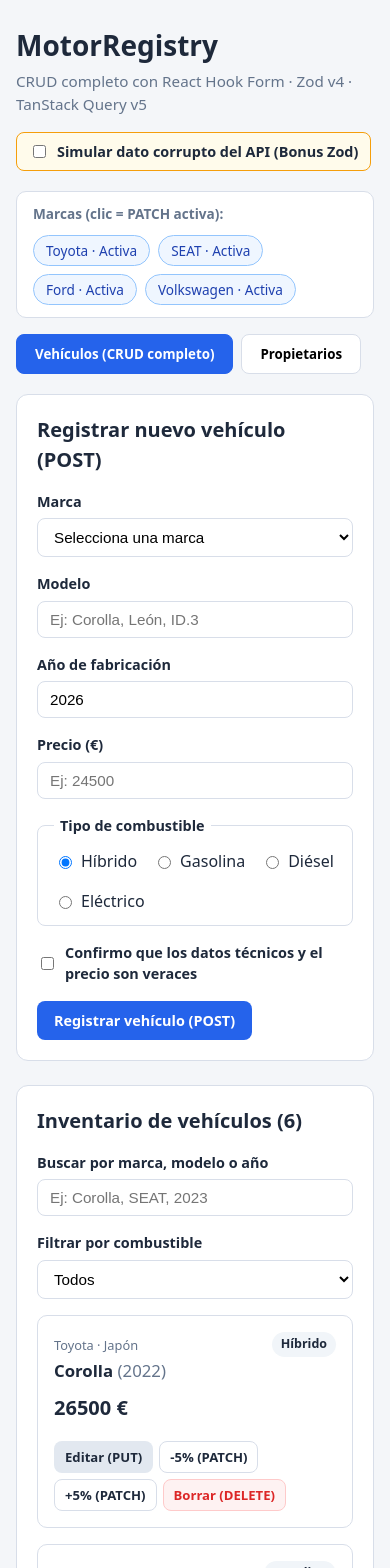
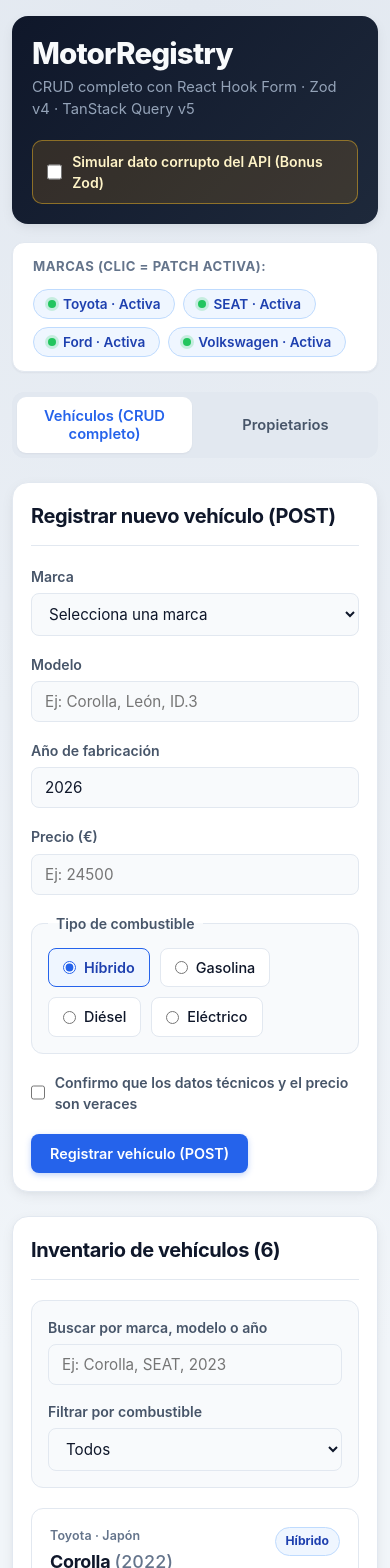
Before and after one commit to Kerman-Ramos/Mision-4, a React (Vite) app in the folder mision-4/: page / in a window 390 px wide. Shown: the top 1568 px of the page. Built offline with nearby package versions, Linux system fonts and the light colour scheme; data requests are answered from the project's data file.

Commit message:
Refresh mission UI styles
Updated the application theme and component styling for improved visual consistency and accessibility, including redesigned headers, tabs, cards, forms, buttons, and responsive layouts.

```diff
--- a/mision-4/src/index.css
+++ b/mision-4/src/index.css
@@ -1,16 +1,37 @@
 :root {
-  --bg: #f4f6f9;
+  --bg: #f1f5f9;
   --surface: #ffffff;
-  --border: #d8dee9;
-  --text: #1e293b;
+  --surface-subtle: #f8fafc;
+  --border: #e2e8f0;
+  --border-strong: #cbd5e1;
+
+  --text: #0f172a;
+  --text-secondary: #475569;
   --muted: #64748b;
+
   --primary: #2563eb;
   --primary-hover: #1d4ed8;
+  --primary-soft: #eff6ff;
+  --primary-border: #bfdbfe;
+
   --danger: #dc2626;
+  --danger-hover: #b91c1c;
   --danger-bg: #fef2f2;
+  --danger-border: #fecaca;
+
   --success: #15803d;
   --success-bg: #f0fdf4;
+  --success-border: #bbf7d0;
+
   --focus: #f59e0b;
+
+  --radius-sm: 8px;
+  --radius-md: 12px;
+  --radius-lg: 16px;
+
+  --shadow-sm: 0 1px 2px rgba(15, 23, 42, 0.05);
+  --shadow-md: 0 4px 14px -2px rgba(15, 23, 42, 0.08), 0 2px 6px -2px rgba(15, 23, 42, 0.04);
+  --shadow-hover: 0 12px 24px -6px rgba(15, 23, 42, 0.12), 0 4px 10px -4px rgba(15, 23, 42, 0.06);
 }
 
 * {
@@ -19,71 +40,105 @@
 
 body {
   margin: 0;
-  font-family: system-ui, -apple-system, sans-serif;
-  background: var(--bg);
+  font-family: "Inter", system-ui, -apple-system, BlinkMacSystemFont, "Segoe UI", sans-serif;
+  background-color: var(--bg);
+  background-image: radial-gradient(circle at top center, #e2e8f0 0%, var(--bg) 45%);
   color: var(--text);
   line-height: 1.5;
+  -webkit-font-smoothing: antialiased;
 }
 
+/* Foco de teclado de alto contraste (obligatorio para accesibilidad) */
 :focus-visible {
   outline: 3px solid var(--focus);
   outline-offset: 2px;
 }
 
 .app-shell {
-  max-width: 1080px;
+  max-width: 1120px;
   margin: 0 auto;
-  padding: 24px 16px 64px;
+  padding: 28px 20px 72px;
 }
+
+/* ==================== CABECERA ==================== */
 
 .app-header {
   display: flex;
   flex-wrap: wrap;
   justify-content: space-between;
   align-items: center;
-  gap: 16px;
-  margin-bottom: 20px;
+  gap: 20px;
+  padding: 24px 28px;
+  margin-bottom: 18px;
+  border-radius: var(--radius-lg);
+  background: linear-gradient(135deg, #0f172a 0%, #1e293b 100%);
+  color: #f8fafc;
+  box-shadow: var(--shadow-md);
 }
 
 .app-header h1 {
   margin: 0;
-  font-size: 1.75rem;
+  font-size: 1.85rem;
+  font-weight: 800;
+  letter-spacing: -0.03em;
+  line-height: 1.15;
 }
 
 .subtitle {
-  margin: 4px 0 0;
-  color: var(--muted);
-  font-size: 0.95rem;
+  margin: 6px 0 0;
+  color: #94a3b8;
+  font-size: 0.92rem;
 }
 
+/* Interruptor Bonus Zod sobre fondo oscuro */
 .bonus-toggle {
   display: inline-flex;
   align-items: center;
-  gap: 8px;
-  background: #fffbeb;
-  border: 1px solid #f59e0b;
-  padding: 8px 12px;
-  border-radius: 8px;
-  font-size: 0.9rem;
+  gap: 10px;
+  padding: 10px 14px;
+  border-radius: 10px;
+  background: rgba(245, 158, 11, 0.14);
+  border: 1px solid rgba(251, 191, 36, 0.45);
+  color: #fef3c7;
+  font-size: 0.88rem;
   font-weight: 600;
   cursor: pointer;
+  transition: background 0.18s ease, border-color 0.18s ease;
 }
+
+.bonus-toggle:hover {
+  background: rgba(245, 158, 11, 0.24);
+  border-color: #fbbf24;
+}
+
+.bonus-toggle input {
+  width: 16px;
+  height: 16px;
+  margin: 0;
+  accent-color: #f59e0b;
+  cursor: pointer;
+}
+
+/* ==================== BARRA DE MARCAS (PATCH) ==================== */
 
 .marcas-bar {
   display: flex;
   flex-wrap: wrap;
   align-items: center;
-  gap: 10px;
+  gap: 12px;
   background: var(--surface);
   border: 1px solid var(--border);
-  padding: 12px 16px;
-  border-radius: 10px;
-  margin-bottom: 16px;
+  padding: 14px 20px;
+  border-radius: var(--radius-md);
+  margin-bottom: 20px;
+  box-shadow: var(--shadow-sm);
 }
 
 .marcas-title {
-  font-size: 0.85rem;
-  font-weight: 600;
+  font-size: 0.82rem;
+  font-weight: 700;
+  text-transform: uppercase;
+  letter-spacing: 0.04em;
   color: var(--muted);
 }
 
@@ -94,45 +149,87 @@ body {
 }
 
 .chip {
-  padding: 5px 12px;
+  display: inline-flex;
+  align-items: center;
+  gap: 7px;
+  padding: 6px 14px;
   border-radius: 999px;
   border: 1px solid var(--border);
   font-size: 0.85rem;
+  font-weight: 600;
   cursor: pointer;
+  transition: transform 0.14s ease, box-shadow 0.14s ease, background 0.14s ease;
+}
+
+.chip::before {
+  content: "";
+  width: 8px;
+  height: 8px;
+  border-radius: 50%;
+}
+
+.chip:hover:not(:disabled) {
+  transform: translateY(-1px);
+  box-shadow: var(--shadow-sm);
 }
 
 .chip-on {
-  background: #eff6ff;
-  border-color: #93c5fd;
+  background: var(--primary-soft);
+  border-color: var(--primary-border);
   color: #1e40af;
 }
 
+.chip-on::before {
+  background: #22c55e;
+  box-shadow: 0 0 0 3px rgba(34, 197, 94, 0.2);
+}
+
 .chip-off {
-  background: #f1f5f9;
+  background: var(--surface-subtle);
+  border-color: var(--border);
   color: var(--muted);
   text-decoration: line-through;
 }
 
+.chip-off::before {
+  background: #94a3b8;
+}
+
+/* ==================== PESTAÑAS (SEGMENTED CONTROL) ==================== */
+
 .tabs {
-  display: flex;
-  gap: 8px;
-  margin-bottom: 20px;
+  display: inline-flex;
+  gap: 6px;
+  padding: 5px;
+  background: #e2e8f0;
+  border-radius: 12px;
+  margin-bottom: 24px;
 }
 
 .tab {
-  padding: 10px 18px;
-  border: 1px solid var(--border);
-  border-radius: 8px;
-  background: var(--surface);
+  padding: 10px 20px;
+  border: none;
+  border-radius: 9px;
+  background: transparent;
+  color: var(--text-secondary);
   font-weight: 600;
+  font-size: 0.92rem;
   cursor: pointer;
+  transition: background 0.18s ease, color 0.18s ease, box-shadow 0.18s ease;
+}
+
+.tab:hover:not(.tab-active) {
+  color: var(--text);
+  background: rgba(255, 255, 255, 0.5);
 }
 
 .tab-active {
-  background: var(--primary);
-  color: #fff;
-  border-color: var(--primary);
+  background: var(--surface);
+  color: var(--primary);
+  box-shadow: var(--shadow-sm);
 }
+
+/* ==================== CONTENEDORES PRINCIPALES ==================== */
 
 .main-content {
   display: flex;
@@ -143,28 +240,43 @@ body {
 .card {
   background: var(--surface);
   border: 1px solid var(--border);
-  border-radius: 12px;
-  padding: 20px;
+  border-radius: var(--radius-lg);
+  padding: 26px;
+  box-shadow: var(--shadow-md);
 }
 
 .card-header {
   display: flex;
+  flex-wrap: wrap;
   justify-content: space-between;
   align-items: center;
   gap: 12px;
-  margin-bottom: 16px;
+  margin-bottom: 20px;
+  padding-bottom: 14px;
+  border-bottom: 1px solid var(--border);
 }
 
-.card-header h2 {
+.card-header h2,
+.card > h2 {
   margin: 0;
   font-size: 1.25rem;
+  font-weight: 700;
+  letter-spacing: -0.02em;
 }
+
+.card > h2 {
+  margin-bottom: 18px;
+  padding-bottom: 14px;
+  border-bottom: 1px solid var(--border);
+}
+
+/* ==================== FORMULARIOS ==================== */
 
 .form-grid {
   display: grid;
-  grid-template-columns: repeat(auto-fit, minmax(220px, 1fr));
-  gap: 16px;
-  margin-bottom: 16px;
+  grid-template-columns: repeat(auto-fit, minmax(230px, 1fr));
+  gap: 18px;
+  margin-bottom: 18px;
 }
 
 .field {
@@ -175,16 +287,32 @@ body {
 
 .field label {
   font-weight: 600;
-  font-size: 0.9rem;
+  font-size: 0.88rem;
+  color: var(--text-secondary);
 }
 
 .field input,
 .field select {
-  padding: 9px 12px;
-  border: 1px solid var(--border);
-  border-radius: 8px;
+  padding: 10px 13px;
+  border: 1.5px solid var(--border);
+  border-radius: var(--radius-sm);
   font-size: 0.95rem;
-  background: #fff;
+  font-family: inherit;
+  color: var(--text);
+  background: var(--surface-subtle);
+  transition: border-color 0.16s ease, background 0.16s ease, box-shadow 0.16s ease;
+}
+
+.field input:hover,
+.field select:hover {
+  border-color: var(--border-strong);
+}
+
+.field input:focus,
+.field select:focus {
+  background: var(--surface);
+  border-color: var(--primary);
+  box-shadow: 0 0 0 3px rgba(37, 99, 235, 0.12);
 }
 
 .field input[aria-invalid="true"],
@@ -193,49 +321,97 @@ body {
   background: #fff8f8;
 }
 
+/* Radios estilo botones seleccionables */
 .radio-fieldset {
-  border: 1px solid var(--border);
-  border-radius: 8px;
-  padding: 12px 16px;
-  margin: 0 0 16px;
+  border: 1.5px solid var(--border);
+  border-radius: var(--radius-md);
+  padding: 14px 16px 16px;
+  margin: 0 0 18px;
+  background: var(--surface-subtle);
+}
+
+.radio-fieldset[aria-invalid="true"] {
+  border-color: var(--danger);
 }
 
 .radio-fieldset legend {
   font-weight: 600;
-  font-size: 0.9rem;
-  padding: 0 6px;
+  font-size: 0.88rem;
+  color: var(--text-secondary);
+  padding: 0 8px;
 }
 
 .radio-group {
   display: flex;
   flex-wrap: wrap;
-  gap: 16px;
+  gap: 10px;
 }
 
 .radio-option {
   display: inline-flex;
   align-items: center;
-  gap: 6px;
+  gap: 8px;
+  padding: 8px 14px;
+  border-radius: var(--radius-sm);
+  border: 1.5px solid var(--border);
+  background: var(--surface);
+  font-size: 0.9rem;
+  font-weight: 500;
+  cursor: pointer;
+  transition: border-color 0.15s ease, background 0.15s ease, color 0.15s ease;
+}
+
+.radio-option:hover {
+  border-color: var(--border-strong);
+}
+
+.radio-option:has(input:checked) {
+  border-color: var(--primary);
+  background: var(--primary-soft);
+  color: #1e40af;
+  font-weight: 600;
+}
+
+.radio-option input {
+  margin: 0;
+  accent-color: var(--primary);
   cursor: pointer;
 }
 
+/* Checkbox de confirmación */
 .checkbox-field {
-  margin-bottom: 16px;
+  margin-bottom: 20px;
 }
 
 .checkbox-label {
   display: inline-flex;
   align-items: center;
-  gap: 8px;
+  gap: 10px;
   font-weight: 500;
+  font-size: 0.92rem;
+  color: var(--text);
+  cursor: pointer;
+}
+
+.checkbox-label input {
+  width: 17px;
+  height: 17px;
+  margin: 0;
+  accent-color: var(--primary);
   cursor: pointer;
 }
 
 .field-error {
-  margin: 0;
+  margin: 2px 0 0;
   color: var(--danger);
-  font-size: 0.85rem;
-  font-weight: 500;
+  font-size: 0.83rem;
+  font-weight: 600;
+}
+
+/* ==================== BOTONES ==================== */
+
+button {
+  font-family: inherit;
 }
 
 .form-actions {
@@ -243,78 +419,126 @@ body {
   gap: 10px;
 }
 
-button {
-  font-family: inherit;
-}
-
 .btn-primary,
 .btn-secondary,
 .btn-danger,
 .btn-ghost {
-  padding: 9px 16px;
-  border-radius: 8px;
+  padding: 10px 18px;
+  border-radius: var(--radius-sm);
   font-weight: 600;
   font-size: 0.9rem;
   cursor: pointer;
   border: 1px solid transparent;
+  transition: background 0.15s ease, border-color 0.15s ease, transform 0.12s ease, box-shadow 0.15s ease;
+}
+
+.btn-primary:active:not(:disabled),
+.btn-secondary:active:not(:disabled),
+.btn-danger:active:not(:disabled),
+.btn-ghost:active:not(:disabled) {
+  transform: translateY(1px);
 }
 
 .btn-primary {
   background: var(--primary);
-  color: #fff;
+  color: #ffffff;
+  box-shadow: 0 2px 6px rgba(37, 99, 235, 0.28);
 }
 
 .btn-primary:hover:not(:disabled) {
   background: var(--primary-hover);
+  box-shadow: 0 4px 12px rgba(37, 99, 235, 0.34);
 }
 
 .btn-secondary {
-  background: #e2e8f0;
+  background: #f1f5f9;
+  border-color: var(--border);
   color: var(--text);
 }
 
+.btn-secondary:hover:not(:disabled) {
+  background: #e2e8f0;
+  border-color: var(--border-strong);
+}
+
 .btn-ghost {
-  background: transparent;
+  background: var(--surface);
   border-color: var(--border);
+  color: var(--text-secondary);
+}
+
+.btn-ghost:hover:not(:disabled) {
+  background: var(--surface-subtle);
+  border-color: var(--border-strong);
   color: var(--text);
 }
 
 .btn-danger {
   background: var(--danger-bg);
-  border-color: #fecaca;
+  border-color: var(--danger-border);
   color: var(--danger);
 }
 
+.btn-danger:hover:not(:disabled) {
+  background: #fee2e2;
+  border-color: #fca5a5;
+  color: var(--danger-hover);
+}
+
 button:disabled {
-  opacity: 0.6;
+  opacity: 0.55;
   cursor: not-allowed;
 }
 
+/* ==================== BANNERS DE FEEDBACK ==================== */
+
+.banner-error,
+.banner-success {
+  margin-top: 16px;
+  padding: 13px 16px;
+  border-radius: 10px;
+  font-size: 0.92rem;
+  font-weight: 500;
+  border-left: 4px solid transparent;
+  animation: fadeIn 0.2s ease;
+}
+
 .banner-error {
-  margin-top: 14px;
-  padding: 12px 14px;
-  border-radius: 8px;
   background: var(--danger-bg);
-  border: 1px solid #fecaca;
-  color: var(--danger);
-  font-weight: 500;
+  border: 1px solid var(--danger-border);
+  border-left: 4px solid var(--danger);
+  color: #991b1b;
 }
 
 .banner-success {
-  margin-top: 14px;
-  padding: 12px 14px;
-  border-radius: 8px;
   background: var(--success-bg);
-  border: 1px solid #bbf7d0;
-  color: var(--success);
-  font-weight: 500;
+  border: 1px solid var(--success-border);
+  border-left: 4px solid var(--success);
+  color: #166534;
 }
+
+@keyframes fadeIn {
+  from {
+    opacity: 0;
+    transform: translateY(-4px);
+  }
+  to {
+    opacity: 1;
+    transform: translateY(0);
+  }
+}
+
+/* ==================== FILTROS Y LISTADO DE TARJETAS ==================== */
 
 .filters-bar {
   display: grid;
-  grid-template-columns: repeat(auto-fit, minmax(220px, 1fr));
+  grid-template-columns: repeat(auto-fit, minmax(230px, 1fr));
   gap: 16px;
-  margin-bottom: 16px;
+  padding: 16px;
+  margin-bottom: 20px;
+  border-radius: var(--radius-md);
+  background: var(--surface-subtle);
+  border: 1px solid var(--border);
 }
 
 .items-grid {
@@ -322,63 +546,91 @@ button:disabled {
   padding: 0;
   margin: 0;
   display: grid;
-  grid-template-columns: repeat(auto-fill, minmax(290px, 1fr));
-  gap: 16px;
+  grid-template-columns: repeat(auto-fill, minmax(305px, 1fr));
+  gap: 18px;
 }
 
 .item-card {
   border: 1px solid var(--border);
-  border-radius: 10px;
-  padding: 16px;
+  border-radius: var(--radius-md);
+  padding: 18px;
+  background: var(--surface);
   display: flex;
   flex-direction: column;
-  gap: 10px;
+  gap: 12px;
+  transition: transform 0.18s ease, box-shadow 0.18s ease, border-color 0.18s ease;
+}
+
+.item-card:hover {
+  transform: translateY(-2px);
+  border-color: var(--border-strong);
+  box-shadow: var(--shadow-hover);
 }
 
 .item-top {
   display: flex;
   justify-content: space-between;
   align-items: flex-start;
-  gap: 8px;
+  gap: 10px;
 }
 
 .item-top h3 {
-  margin: 2px 0 0;
-  font-size: 1.05rem;
+  margin: 3px 0 0;
+  font-size: 1.12rem;
+  font-weight: 700;
+  letter-spacing: -0.015em;
 }
 
 .eyebrow {
-  font-size: 0.8rem;
+  display: block;
+  font-size: 0.78rem;
+  font-weight: 600;
   color: var(--muted);
+  letter-spacing: 0.01em;
 }
 
 .muted {
   color: var(--muted);
-  font-weight: 400;
+  font-weight: 500;
+  font-variant-numeric: tabular-nums;
 }
 
 .badge {
-  font-size: 0.78rem;
-  font-weight: 600;
-  padding: 3px 9px;
+  font-size: 0.76rem;
+  font-weight: 700;
+  padding: 4px 10px;
   border-radius: 999px;
-  background: #f1f5f9;
+  background: var(--primary-soft);
+  color: #1e40af;
+  border: 1px solid var(--primary-border);
+  white-space: nowrap;
 }
 
 .badge-sync {
+  display: inline-block;
+  margin-top: 4px;
   font-size: 0.8rem;
+  font-weight: 600;
   color: var(--primary);
 }
 
 .price {
-  margin: 0;
-  font-size: 1.25rem;
-  font-weight: 700;
+  margin: 2px 0;
+  font-size: 1.45rem;
+  font-weight: 800;
+  letter-spacing: -0.02em;
+  font-variant-numeric: tabular-nums;
+  color: var(--text);
 }
 
 .meta-line {
   margin: 0;
   font-size: 0.9rem;
+  color: var(--text-secondary);
+}
+
+.meta-line strong {
+  color: var(--text);
 }
 
 .item-actions {
@@ -386,16 +638,47 @@ button:disabled {
   flex-wrap: wrap;
   gap: 6px;
   margin-top: auto;
-  padding-top: 8px;
+  padding-top: 12px;
+  border-top: 1px solid var(--border);
 }
 
 .item-actions button {
-  padding: 6px 10px;
-  font-size: 0.82rem;
+  padding: 6px 11px;
+  font-size: 0.8rem;
 }
 
 .state-box {
-  padding: 24px;
+  padding: 36px 20px;
   text-align: center;
   color: var(--muted);
+  background: var(--surface-subtle);
+  border: 1.5px dashed var(--border-strong);
+  border-radius: var(--radius-md);
+  font-weight: 500;
 }
+
+/* ==================== ADAPTACIÓN MÓVIL ==================== */
+
+@media (max-width: 640px) {
+  .app-shell {
+    padding: 16px 12px 48px;
+  }
+
+  .app-header {
+    padding: 20px;
+  }
+
+  .card {
+    padding: 18px;
+  }
+
+  .tabs {
+    display: flex;
+    width: 100%;
+  }
+
+  .tab {
+    flex: 1;
+    text-align: center;
+  }
+}
```
Also changed, not shown: mision-4/db.json (line endings or trailing spaces), 1 other file (tests, documents, lock files or other folders).
